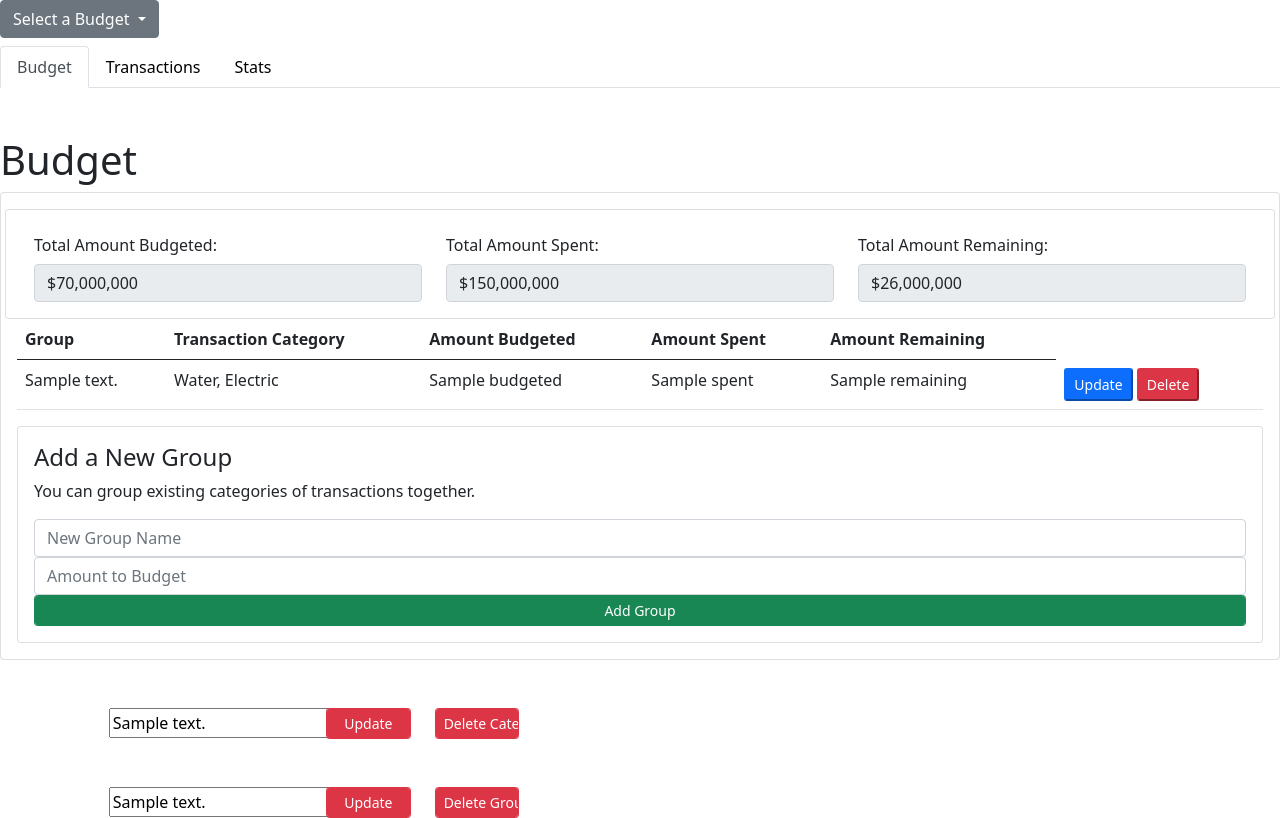
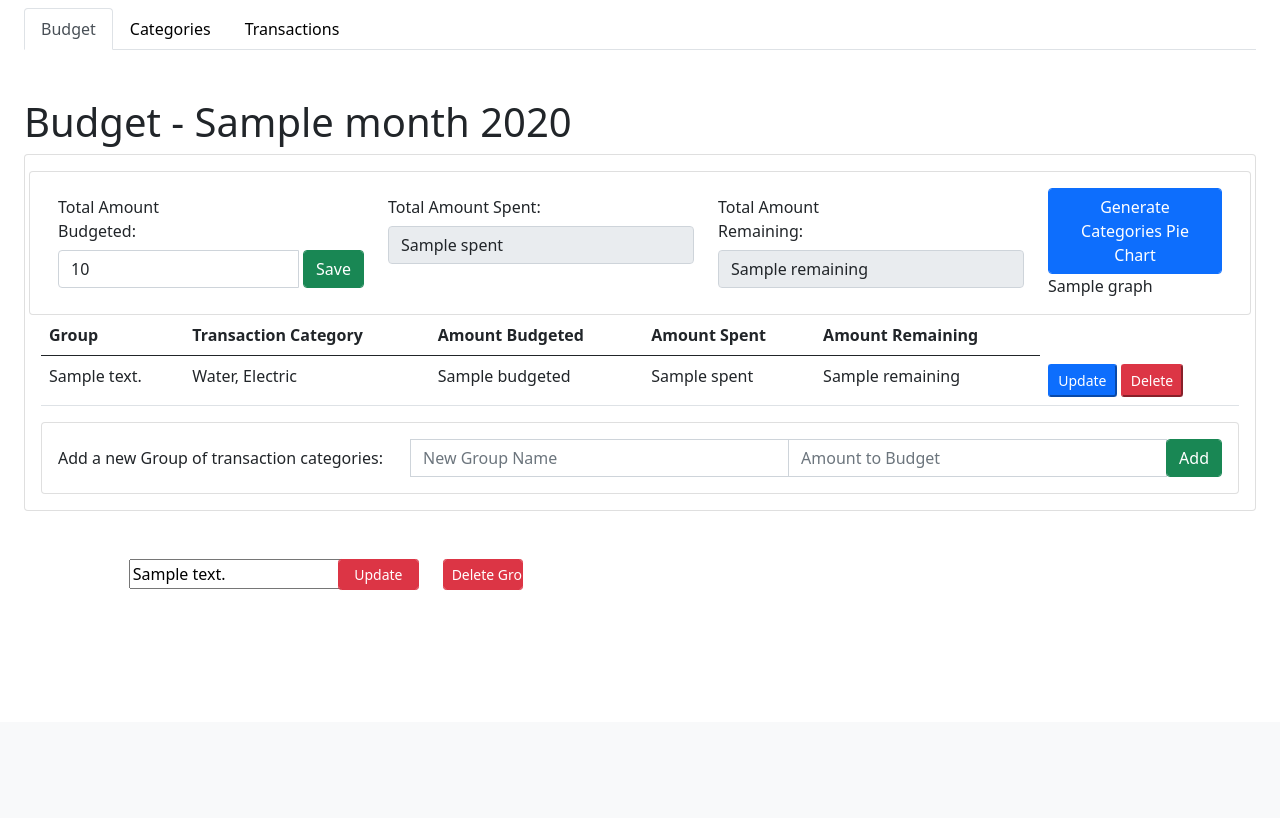
Before and after one commit to asa-leholland/BeaverHacks, a Django app: template BeaverStacks/BudgetApp/templates/index.html in a window 1280 px wide. Shown: the part 78-896 px from the top of the page. After the commit the page ends 668 px from the top, so only its background shows below. Run offline with Django 3.2, Linux system fonts and the light colour scheme; the template is opened without the code that fills it: most values are stand-ins (such as "Sample title", 1, 10 or a date in 2020); some libraries are stand-ins or nearby versions.

Commit message:
Adding button for graph generation

```diff
--- a/BeaverStacks/BudgetApp/models.py
+++ b/BeaverStacks/BudgetApp/models.py
@@ -20,7 +20,7 @@ class Categories(models.Model):
 
 class GroupCategories(models.Model):
     group_id = models.ForeignKey(Groups, on_delete=models.CASCADE)
-    category_id = models.ForeignKey(Categories, on_delete=models.CASCADE)
+    category_id = models.ForeignKey(Categories, on_delete=models.CASCADE, null=True, blank=True)
 
 
 class Transactions(models.Model):
@@ -41,8 +41,8 @@ class Budgets(models.Model):
     amount = models.DecimalField(default=0.00, max_digits=16, decimal_places=2)
     spent = models.DecimalField(default=0.00, max_digits=16, decimal_places=2)
     remaining = models.DecimalField(default=0.00, max_digits=16, decimal_places=2)
-    year = models.DateTimeField(default=timezone.now().year)
-    month = models.DateField(default=timezone.now().month)
+    year = models.DateField(default=date.today)
+    month = models.DateField(default=date.today)
 
 
 class UserTransactions(models.Model):
--- a/BeaverStacks/BudgetApp/templates/index.html
+++ b/BeaverStacks/BudgetApp/templates/index.html
@@ -1,9 +1,9 @@
 {% extends "base.html" %}
 
 {% block content %}
-	<div>
+	<div class="m-4 mt-0">
 
-		<div class="dropdown">
+<!--		<div class="dropdown">
 			<button class="btn btn-secondary dropdown-toggle" type="button" id="dropdownMenuButton1" data-bs-toggle="dropdown" aria-expanded="false">
 			  Select a Budget
 			</button>
@@ -12,7 +12,7 @@
 					<li><a class="dropdown-item" href="#"></a>{{ budget }}</li>
 				{% endfor %}
 			</ul>
-		</div>
+		</div>-->
 
 
 		<ul class="nav nav-tabs mt-2" id="myTab" role="tablist">
@@ -20,18 +20,19 @@
 				<button class="nav-link active" id="budget-tab" data-bs-toggle="tab" data-bs-target="#budget" type="button" role="tab" aria-controls="budget" aria-selected="true">Budget</button>
 			</li>
 			<li class="nav-item" role="presentation">
+				<button class="nav-link" id="categories-tab" data-bs-toggle="tab" data-bs-target="#categories" type="button" role="tab" aria-controls="categories" aria-selected="false">Categories</button>
+			</li>
+			<li class="nav-item" role="presentation">
 				<button class="nav-link" id="transactions-tab" data-bs-toggle="tab" data-bs-target="#transactions" type="button" role="tab" aria-controls="transactions" aria-selected="false">Transactions</button>
 			</li>
-			<li class="nav-item" role="presentation">
-				<button class="nav-link" id="stats-tab" data-bs-toggle="tab" data-bs-target="#stats" type="button" role="tab" aria-controls="stats" aria-selected="false">Stats</button>
-			</li>
+
 		</ul>
 
 
 		<div class="tab-content mt-5" id="tabs">
 			<div class="tab-pane active" id="budget" role="tabpanel" aria-labelledby="budget-tab">
 				<div>
-					<div class='p5 m5'><h1 >Budget</h1></div>
+					<div class='p5 m5'><h1 >Budget - {{month}}  {{year}}</h1></div>
 					<div class="card">
 						<div class="card-body">
 							<div class="row">
@@ -40,27 +41,53 @@
 										<div class="row">
 											<div class="col-sm">
 												<div class="form-inline">
+													<form method="POST">{% csrf_token %}
+														<div>
+															<div class="form-group">
+																<label class="col-sm-6 col-form-label"  for="budget_amount">Total Amount Budgeted: </label>
+																<div class="input-group">
+																	<input type="text" class="form-control" style="margin-right:5px;" name="budget_amount" id="budget_amount" value="{{budget.amount}}"/>
+																	<span class="input-group-addon"><input type="submit" class="form-control btn btn-success" value="Save" name="create_budget"></span>
+																</div>
+															</div>
+														</div>
+													</form>
+												</div>
+											</div>
+											<div class="col-sm">
+												<div class="form-inline">
 													<div class="col-md-12 form-group">
-														<label class="col-sm-6 col-form-label"  for="budgetAmount">Total Amount Budgeted: </label>
-														<input type="text" class="form-control" name="budgetAmount" id="budgetAmount" value="$70,000,000" readonly/>
+														<label class="col-sm-6 col-form-label"  for="budget_spent">Total Amount Spent: </label>
+														<input type="text" class="form-control" name="budget_spent" id="budget_spent" value="{{budget.spent}}" readonly/>
 													</div>
 												</div>
 											</div>
 											<div class="col-sm">
 												<div class="form-inline">
 													<div class="col-md-12 form-group">
-														<label class="col-sm-6 col-form-label"  for="budgetSpent">Total Amount Spent: </label>
-														<input type="text" class="form-control" name="budgetSpent" id="budgetSpent" value="$150,000,000" readonly/>
+														<label class="col-sm-6 col-form-label"  for="budget_remaining">Total Amount Remaining: </label>
+														<input type="text" class="form-control" name="budget_remaining" id="budget_remaining" value="{{budget.remaining}}" readonly/>
 													</div>
 												</div>
 											</div>
-											<div class="col-sm">
-												<div class="form-inline">
-													<div class="col-md-12 form-group">
-														<label class="col-sm-6 col-form-label"  for="budgetRemaining">Total Amount Remaining: </label>
-														<input type="text" class="form-control" name="budgetRemaining" id="budgetRemaining" value="$26,000,000" readonly/>
+											<div class="col-2">
+												<span class='align-middle'>
+													<form method="POST">{% csrf_token %}
+														<div class="row">
+																<div class="col">
+																	<div class="right-inner-addon">
+
+																		<button type="submit" class="btn-primary form-control" value="Update Plot" name="create_pie_plot"><i class="fa fa-external-link"></i> Generate Categories Pie Chart</button>
+																	</div>
+																{% if graph %}
+																{{ graph|safe }}
+																{% else %}
+																<!-- <p>No graph was provided.</p> -->
+																{% endif %}
 																</div>
 															</div>
+													</form>
+												</span>
 											</div>
 										</div>
 									</div>
@@ -79,10 +106,10 @@
 								<tbody>
 									{% for group in groups %}
 										<tr>
-											<th scope="row" style="display: none;">{group.group_description}}</th>
+											<th scope="row" style="display: none;">{group.description}}</th>
 											<td class="tabledit-view-mode" style="cursor: pointer;">
-												<span class="tabledit-span">{{group.group_description}}</span>
-												<input class="tabledit-input form-control input-sm" type="text" name="description" value={{group.group_description}} style="display: none;" disabled="">
+												<span class="tabledit-span">{{group.description}}</span>
+												<input class="tabledit-input form-control input-sm" type="text" name="description" value={{group.description}} style="display: none;" disabled="">
 											</td>
 											<td>Water, Electric</td>
 											<td class="tabledit-view-mode" style="cursor: pointer;">
@@ -108,30 +135,16 @@
 							<div class="card">
 								<div class="card-body">
 									<div class="row">
-										<form method="POST">{% csrf_token %}
-											<h4>Add a New Group</h4>
-											<p>You can group existing categories of transactions together.</p>
-											<div class="col-sm">
-												<div class="form-inline">
-													<div class="col p1">
-														<input type="text" class="form-control" placeholder="New Group Name" name="group_description">
+										<form method="POST" class="form-inline">{% csrf_token %}
+											<div class="form-group">
+												<div class="input-group">
+													<label class="col-sm col-form-label"  for="group_description">Add a new Group of transaction categories: </label>
+													<input type="text" class="form-control" placeholder="New Group Name" id="group_description" name="group_description">
+													<input type="number" class="form-control" placeholder="Amount to Budget">
+													<span class="input-group-addon"><input type="submit" class="form-control btn btn-success" value="Add" name="create_group"></span>
 												</div>
 											</div>
-											</div>
-											<div class="col-sm">
-												<div class="form-inline">
-													<div class="col-md-12 form-group">
-														<input type="text" class="form-control" placeholder="Amount to Budget">
-													</div>
-												</div>
-											</div>
-											<div class="col-sm">
-												<div class="form-inline">
-													<div class="col-md-12 form-group">
-														<input type="submit" class="form-control btn-sm btn-success" value="Add Group" name="create_group">
-													</div>
-												</div>
-											</div>
+
 										</form>
 									</div>
 								</div>
@@ -139,7 +152,43 @@
 						</div>
 					</div>
 				</div>
+
+<!--				List of Current Groups: not sure if this is important - Asa -->
+				<div class="pt-5">
+					{% for group in groups %}
+						<form method="POST">{% csrf_token %}
+							<div class="row">
+								<div class="col-sm-1"><input type="hidden" value='{{ group.id }}' name='primary_key'></div>
+								<div class="col-md-2"><input type="text" value="{{ group.description }}" name="group_description"></div>
+								<div class="col-md-1"><input type="submit" class="form-control btn-sm btn-danger" value="Update" name="update_group"></div>
+								<div class="col-md-1"><input type="submit" class="form-control btn-sm btn-danger" value="Delete Group" name="delete_group"></div>
 							</div>
+						</form>
+					{% endfor %}
+				</div>
+
+
+			</div>
+
+			<!-- Categories Tab -->
+			<div class="tab-pane" id="categories" role="tabpanel" aria-labelledby="categories-tab">
+				<div class='p5 m5'><h1 >Categories</h1></div>
+
+				<!-- List of Current Categories-->
+						<div class="pt-5">
+							{% for category in categories %}
+								<form method="POST">{% csrf_token %}
+									<div class="row">
+											<div class="col-sm-1"><input type="hidden" value='{{ category.id }}' name='primary_key'></div>
+											<div class="col-md-2"><input type="text" value="{{ category.description }}" name="category_description"></div>
+											<div class="col-md-1"><input type="submit" class="form-control btn-sm btn-danger" value="Update" name="update_category"></div>
+											<div class="col-md-1"><input type="submit" class="form-control btn-sm btn-danger" value="Delete Category" name="delete_category"></div>
+										</div>
+								</form>
+							{% endfor %}
+						</div>
+			</div>
+
 			<div class="tab-pane" id="transactions" role="tabpanel" aria-labelledby="transactions-tab">
 				<!-- Overall Content for Transactions Tab -->
 				<div class='p5 m5'><h1 >Transactions</h1></div>
@@ -150,16 +199,15 @@
 						<div class="col-md-12">
 							<div class="card">
 								<div class="card-header">
-									<h5>Edit row with Click</h5>
-									<span>Eventually we should be able to click on row to perform edit action then Enter for save</span>
-								</div>
+									<h5>Create, update and delete transactions here.</h5>
+
 									<div class="card-block">
 										<div class="table-responsive">
 
 											<table class="table table-striped table-bordered" id="example-1">
 												<thead>
 													<tr>
-													<th style="display: none;">#</th>
+														<th style="display: none; width : 2px">#</th>
 														<th>Transaction</th>
 														<th>Vendor</th>
 														<th>Date</th>
@@ -168,30 +216,49 @@
 														<th></th>
 													</tr>
 												</thead>
+
 												<tbody>
+													<form method="POST">{% csrf_token %}
+														<tr>
+															<td><input type="text" class="form-control" placeholder="New Transaction Name" name="transaction_description"></td>
+															<td><input type="text" class="form-control" placeholder="Vendor" name="transaction_vendor" ></td>
+															<td><input type="date" class="form-control" name="transaction_date"></td>
+															<td>
+																<label class="mr-sm-2" for="inlineFormCustomSelect">Select a Category</label>
+																<select class="custom-select mr-sm-2" id="inlineFormCustomSelect" name="transaction_category">
+																	<option selected>Choose...</option>
+																	{% for category in categories %}
+																		<option value="{{category.description}}">{{category.description}}</option>
+																	{% endfor %}
+																</select>
+															</td>
+															<td><input type="text" class="form-control" placeholder="Amount" name="transaction_amount"></td>
+															<td><input type="submit" class="form-control btn-sm btn-success" value="Add Transaction" name="create_transaction"></td>
+
+														</tr>
+													</form>
 													{% for transaction in transactions %}
+														<form method="POST">{% csrf_token %}
 															<tr>
-			                                    	<th scope="row" style="display: none;">{{transaction.transaction_id}}</th>
-			                                    	<td class="tabledit-view-mode" style="cursor: pointer;">
-													<span class="tabledit-span"></span>
-													<input class="tabledit-input form-control input-sm" type="text" name="Description" value={{ transaction.description }} style='{{ transaction.description }}' disabled="">
+																<td style="display: none; width : 2px"><input type="hidden" value='{{ transaction.id }}' name="primary_key"></td>
+																<td><input type="text" class="form-control" value='{{ transaction.description }}' name="transaction_description"></td>
+																<td><input type="text" class="form-control" value='{{ transaction.vendor }}' name="transaction_vendor"></td>
+																<td><input type="date" class="form-control" value='{{ transaction.date }}' name="transaction_date">{{transaction.date}}</td>
+																<td>
+																	<p>Current category: {{ transaction.category }}</p>
+																	<label class="mr-sm-2" for="inlineFormCustomSelect">Update Category:</label>
+																	<select class="custom-select mr-sm-2" id="inlineFormCustomSelect1" name="transaction_category">
+																		<option selected>Choose...</option>
+																		{% for category in categories %}
+																			<option value="{{category.description}}">{{category.description}}</option>
+																		{% endfor %}
+																	</select>
 																</td>
-												<td class="tabledit-view-mode" style="cursor: pointer;"><span class="tabledit-span">
-			                                        </span><input class="tabledit-input form-control input-sm" type="text" name="Vendor" value={{transaction.vendor}} style="{{ transaction.vendor }}" disabled="">
-												</td>
-			                                    <td class="tabledit-view-mode" style="cursor: pointer;"><span class="tabledit-span" style="">
-			                                        </span><input class="tabledit-input form-control input-sm fill" type="date" name="Date" value={{ transaction.date }} style="{{ transaction.date }}" disabled="">{{ transaction.date }}
-												</td>
-			                                    <td class="tabledit-view-mode" style="cursor: pointer;"><span class="tabledit-span" style="">
-			                                        </span><input class="tabledit-input form-control input-sm fill" type="text" name="Category" value={{ transaction.category }} style="{{ transaction.category }}" disabled="">
-												</td>
-			                                    <td class="tabledit-view-mode" style="cursor: pointer;"><span class="tabledit-span" style="">
-			                                        </span><input class="tabledit-input form-control input-sm fill" type="number" name="Amount" value={{ transaction.amount }} style="{{ transaction.amount }}" disabled="">
-												</td>
-												<td>
-													<button type="submit" class="btn-sm btn-primary">Update<i class="fas fa-edit"></i></button>
-		            							<button type="button" class="btn-sm btn-danger">Delete<i class="far fa-trash-alt"></i></button></td>
+																<td><input type="text" class="form-control" value='{{ transaction.amount }}' name="transaction_amount"></td>
+																<td><input type="submit" class="form-control btn-sm btn-primary" value="Update" name="update_transaction"></td>
+																<td><input type="submit" class="form-control btn-sm btn-danger" value="Delete" name="delete_transaction"></td>
 															</tr>
+														</form>
 													{% endfor %}
 												</tbody>
 											</table>
@@ -201,33 +268,39 @@
 							</div>
 						</div>
 					</div>
+				</div>
 				<div style="display: flex;">
-					<form method="POST">{% csrf_token %}
-						<div class='card m-3 p-3'>
-							<h4>Add new transaction</h4>
-							<div class="form-inline">
-								<div class="col p-2">
-									<input type="text" class="form-control" placeholder="New Transaction Name">
-								</div>
-								<div class="col p-2">
-									<input type="date" class="form-control" >
-								</div>
-								<label class="mr-sm-2" for="inlineFormCustomSelect">Select a Category</label>
-								<select class="custom-select mr-sm-2" id="inlineFormCustomSelect">
-									<option selected>Choose...</option>
-									{% for category in categories %}
-										<option value="{{ category.description }}">{{ category.description }}</option>
-									{% endfor %}
-								</select>
-								<div class="col p-2">
-									<input type="text" class="form-control" placeholder="New Amount">
-								</div>
-								<div class="col p-2">
-									<input type="submit" class="form-control btn-sm btn-success" value="Create Transaction" name="create_transaction">
-								</div>
-							</div>
-						</div>
-					</form>
+
+<!--					<form method="POST">{% csrf_token %}-->
+<!--						<div class='card m-3 p-3'>-->
+<!--							<h4>Add new transaction</h4>-->
+<!--							<div class="form-inline">-->
+<!--								<div class="col p-2">-->
+<!--									<input type="text" class="form-control" placeholder="New Transaction Name" name="transaction_description">-->
+<!--								</div>-->
+<!--								<div class="col p-2">-->
+<!--									<input type="text" class="form-control" name="transaction_vendor" placeholder="Vendor">-->
+<!--								</div>-->
+<!--								<div class="col p-2">-->
+<!--									<input type="date" class="form-control" name="transaction_date">-->
+<!--								</div>-->
+<!--								<label class="mr-sm-2" for="inlineFormCustomSelect">Select a Category</label>-->
+<!--								<select class="custom-select mr-sm-2" id="inlineFormCustomSelect" name="transaction_category">-->
+<!--									<option selected>Choose...</option>-->
+<!--									{% for category in categories %}-->
+<!--										<option value="{{category.id}}">{{category.description}}</option>-->
+<!--									{% endfor %}-->
+<!--								</select>-->
+<!--								<div class="col p-2">-->
+<!--									<input type="text" class="form-control" placeholder="Amount" name="transaction_amount">-->
+<!--								</div>-->
+<!--								<div class="col p-2">-->
+<!--									<input type="submit" class="form-control btn-sm btn-success" value="Add Transaction" name="create_transaction">-->
+<!--								</div>-->
+<!--							</div>-->
+<!--						</div>-->
+<!--					</form>-->
+
 					<!-- New Category Form -->
 					<form method="POST">{% csrf_token %}
 						<div class='card m-3 p-3'>
@@ -244,51 +317,24 @@
 							</div>
 						</div>
 					</form>
+
+
 				</div>
 				<div class='w-50'></div>
 			</div>
 			<div class="tab-pane" id="stats" role="tabpanel" aria-labelledby="stats-tab">
 				<div class='p5 m5'><h1 >Stats</h1></div>
-					<form method="POST">{% csrf_token %}
-				<div class="row">
-						<div class="col-md-1"><input type="submit" class="form-control btn-sm btn-danger" value="Update Plot" name="create_pie_plot"></div>
-						{% if graph %}
-						{{ graph|safe }}
-						{% else %}
-						<p>No graph was provided.</p>
-						{% endif %}
-					</div>
-			</form>
+
 
 	</div>
 			</div>
 		</div>
 	</div>
 
-	<div class="pt-5">
-		{% for category in categories %}
-			<form method="POST">{% csrf_token %}
-				<div class="row">
-						<div class="col-sm-1"><input type="hidden" value='{{ category.id }}' name='primary_key'></div>
-						<div class="col-md-2"><input type="text" value="{{ category.description }}" name="category_description"></div>
-						<div class="col-md-1"><input type="submit" class="form-control btn-sm btn-danger" value="Update" name="update_category"></div>
-						<div class="col-md-1"><input type="submit" class="form-control btn-sm btn-danger" value="Delete Category" name="delete_category"></div>
+
+
 			</div>
-			</form>
-		{% endfor %}
 		</div>
-
-	<div class="pt-5">
-		{% for group in groups %}
-			<form method="POST">{% csrf_token %}
-				<div class="row">
-					<div class="col-sm-1"><input type="hidden" value='{{ group.id }}' name='primary_key'></div>
-					<div class="col-md-2"><input type="text" value="{{ group.description }}" name="group_description"></div>
-					<div class="col-md-1"><input type="submit" class="form-control btn-sm btn-danger" value="Update" name="update_group"></div>
-					<div class="col-md-1"><input type="submit" class="form-control btn-sm btn-danger" value="Delete Group" name="delete_group"></div>
-				</div>
-			</form>
-		{% endfor %}
 	</div>
 
 {% endblock %}
```
Also changed, not shown: BeaverStacks/BudgetApp/static/css/background.css (added, +21 -0 lines), BeaverStacks/BudgetApp/views.py (+75 -9 lines). Lines whose indentation alone changed are shown as unchanged.
